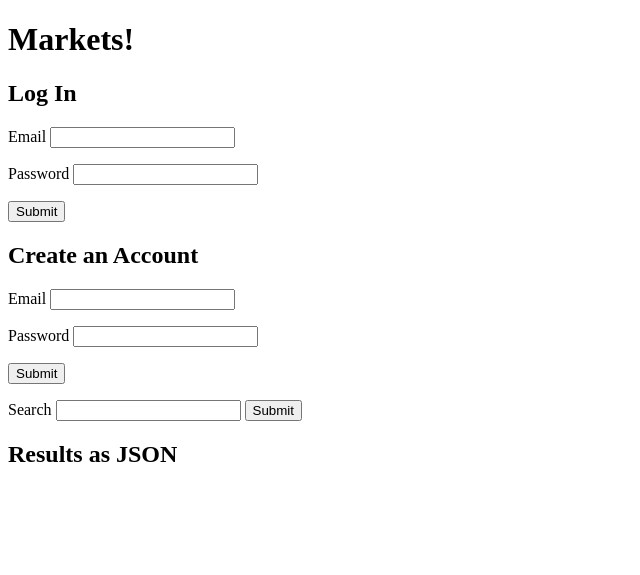
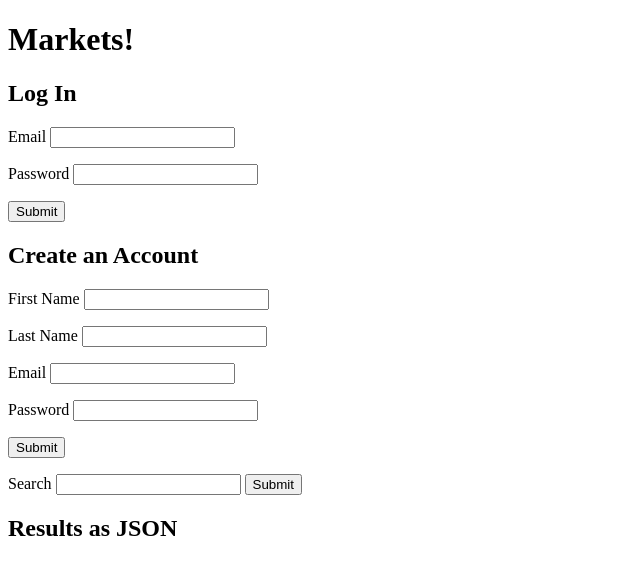
Before and after one commit to Laurens-GitHub/Project-Money, a Flask app: template templates/homepage.html in a window 1280 px wide. Shown: the top 575 px of the page, without its empty margins (0-640 px from the left). Run offline with Flask 2, Linux system fonts and the light colour scheme; the template is opened without the code that fills it, so the values that code supplies are empty.

Commit message:
completed user registration function

```diff
--- a/server.py
+++ b/server.py
@@ -155,6 +155,8 @@ def get_stock_quote():
 def register_user():
     """Create a new user."""
 
+    first_name = request.form.get("first_name")
+    last_name = request.form.get("last_name")
     email = request.form.get("email")
     password = request.form.get("password")
 
@@ -162,7 +164,7 @@ def register_user():
     if user:
         flash("Cannot create an account with that email. Try again.")
     else:
-        user = crud.create_user(email, password)
+        user = crud.create_user(first_name, last_name, email, password)
         db.session.add(user)
         db.session.commit()
         flash("Account created! Please log in.")
--- a/templates/homepage.html
+++ b/templates/homepage.html
@@ -21,9 +21,15 @@
   <h2>Create an Account</h2>
   <form action="/users" method="POST">
     <p>
+        First Name <input type="text" name="first_name">
+    </p>
+    <p>
+        Last Name <input type="text" name="last_name">
+    </p>
+
+    <p>
       Email <input type="text" name="email">
     </p>
-
     <p>
       Password <input type="password" name="password">
     </p>
```
